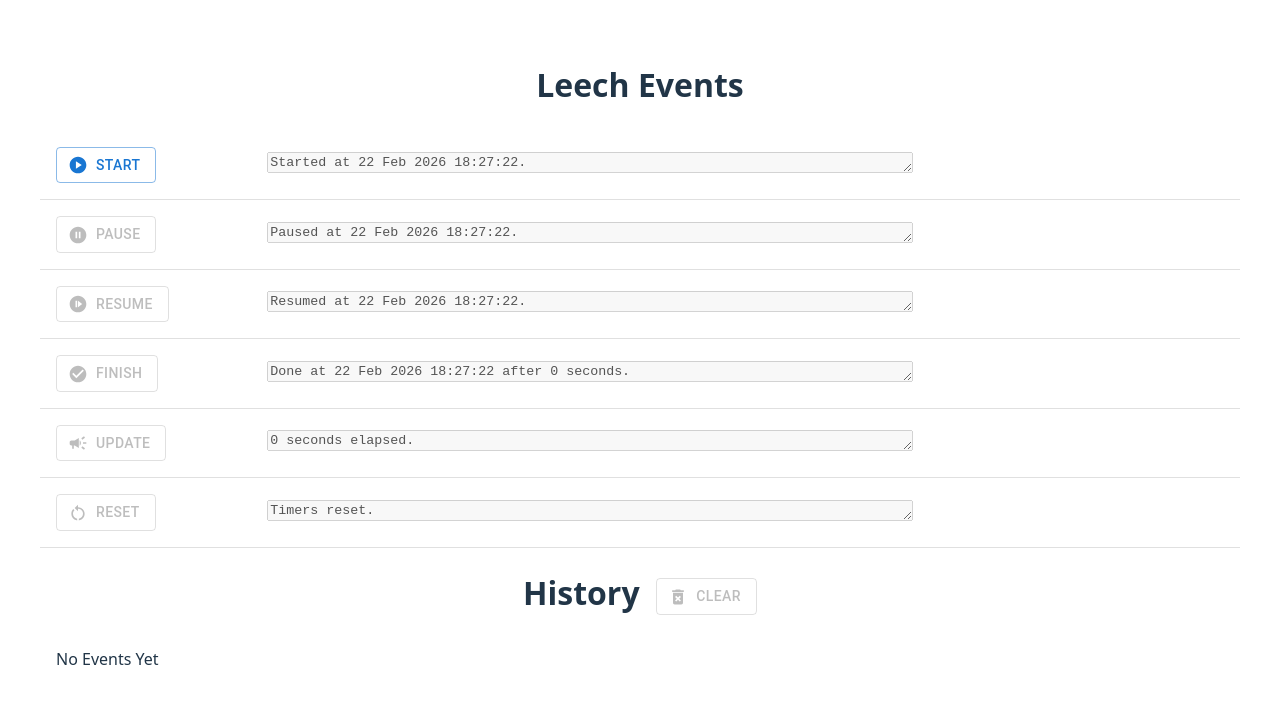
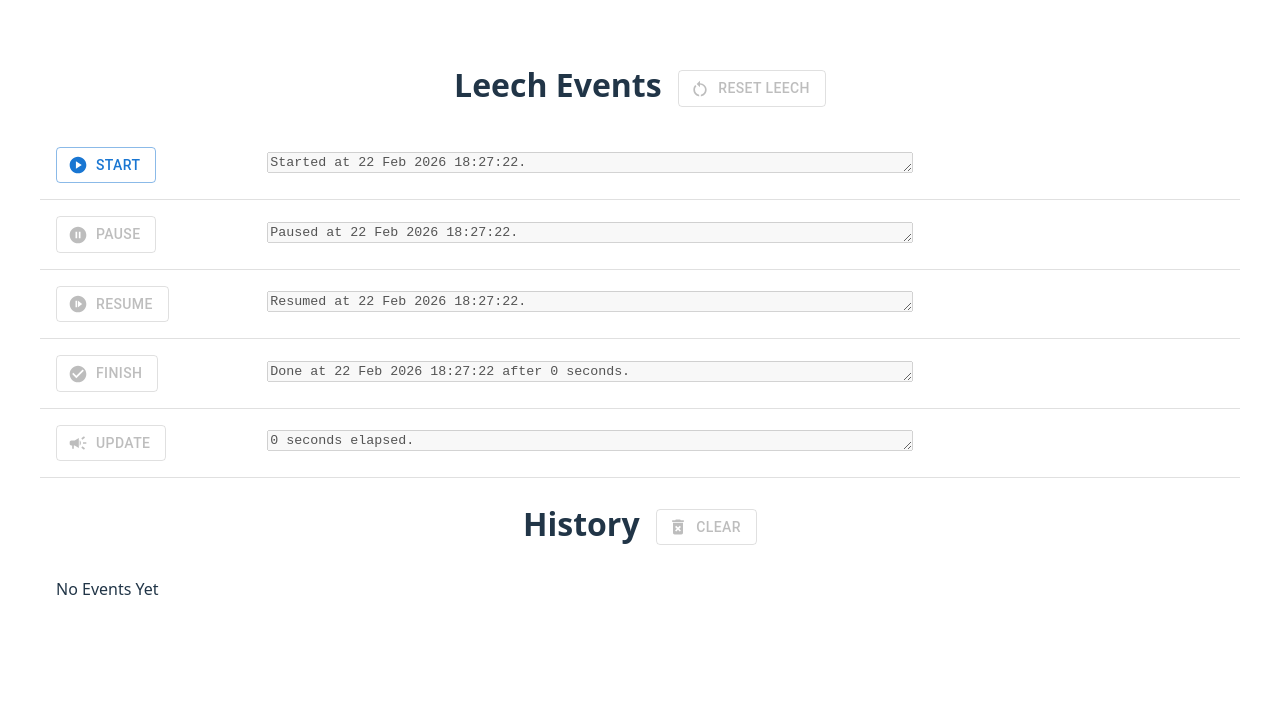
Before and after one commit to shaoster/LeechTimer, a React (Vite) app: page / in a window 1280 px wide. Shown: the top 704 px of the page. Built offline with nearby package versions, Linux system fonts and the light colour scheme.

Commit message:
Add some simple animations to direct attention.

```diff
--- a/package.json
+++ b/package.json
@@ -18,7 +18,8 @@
     "@mui/material": "^7.3.8",
     "humanize-duration": "^3.33.2",
     "react": "^19.2.0",
-    "react-dom": "^19.2.0"
+    "react-dom": "^19.2.0",
+    "react-transition-group": "^4.4.5"
   },
   "devDependencies": {
     "@eslint/js": "^9.39.1",
--- a/src/components/CopyPastableTextBox.tsx
+++ b/src/components/CopyPastableTextBox.tsx
@@ -42,7 +42,8 @@ const CopyPastableTextBox = (props: CopyPastableTextBoxInput) => {
     } = props;
     const {
         data,
-        appendHistory
+        appendHistory,
+        setShowCopied,
     } = useContext<DataContextType>(DataContext);
     const renderedText = fillTemplate(textTemplate, data);
     console.log(renderedText);
@@ -53,6 +54,7 @@ const CopyPastableTextBox = (props: CopyPastableTextBoxInput) => {
             }
         }
         navigator.clipboard.writeText(renderedText);
+        setShowCopied(true);
         appendHistory(renderedText);
     };
 
--- a/src/components/TextBoxContainer.tsx
+++ b/src/components/TextBoxContainer.tsx
@@ -1,15 +1,17 @@
-import { Button, List, ListItem, Table, TableBody} from "@mui/material";
+import { Alert, Button, Fade, List, ListItem, Snackbar, Table, TableBody} from "@mui/material";
 import { useEffect, useState } from "react";
 import CopyPastableTextBox from "./CopyPastableTextBox";
 import humanizeDuration from "humanize-duration";
 import { Campaign, NotStarted, PauseCircle, PlayCircle, RestartAlt, CheckCircle, DeleteForever } from "@mui/icons-material";
 import { DataContext, INITIAL_DATA } from "../context";
+import { TransitionGroup } from "react-transition-group";
 
 const TextBoxContainer = () => {
     const [timerRunning, setTimerRunning] = useState(false);
     const [secondsElapsed, setSecondsElapsed] = useState(0);
     const [data, setData] = useState(INITIAL_DATA);
-    const [finished, setFinished] = useState(false)
+    const [finished, setFinished] = useState(false);
+    const [showCopied, setShowCopied] = useState(false);
     const [history, setHistory] = useState<Array<string>>([]);
     useEffect(() => {
         const intervalId = setInterval(() => {
@@ -73,10 +75,17 @@ const TextBoxContainer = () => {
         }
     }
     return (<div>
-        <h1>Leech Events</h1>
+        <h1>
+            Leech Events
+            &nbsp;
+            <Button variant="outlined" startIcon={<RestartAlt/>} onClick={reset} disabled={resetDisabled}>
+                Reset Leech
+            </Button>
+
+        </h1>
         <Table>
             <TableBody>
-                <DataContext.Provider value={{data: data, appendHistory: appendHistory}}>
+                <DataContext.Provider value={{data: data, appendHistory: appendHistory, setShowCopied: setShowCopied}}>
                     <CopyPastableTextBox
                         label="Start"
                         icon={<PlayCircle/>}
@@ -111,13 +120,6 @@ const TextBoxContainer = () => {
                         textTemplate={`{timeElapsed} elapsed.`}
                         disabled={updateDisabled}
                     />
-                    <CopyPastableTextBox
-                        label="Reset"
-                        icon={<RestartAlt/>}
-                        onCopy={reset}
-                        textTemplate={`Timers reset.`}
-                        disabled={resetDisabled}
-                    />
                 </DataContext.Provider>
             </TableBody>
         </Table>
@@ -130,13 +132,31 @@ const TextBoxContainer = () => {
         </h1>
         {history.length == 0 ? <ListItem>No Events Yet</ListItem> :
             <List>
-                {history.map((entry)=> (
-                    <ListItem>
-                        {entry}
-                    </ListItem>
-                ))}
+                <TransitionGroup>
+                    {history.map((entry, index)=> (
+                        <Fade key={index} timeout={500}>
+                            <ListItem>
+                                {entry}
+                            </ListItem>
+                        </Fade>
+                    ))}
+                </TransitionGroup>
             </List>
         }
+        <Snackbar
+            open={showCopied}
+            autoHideDuration={2000}
+            onClose={()=>setShowCopied(false)}
+        >
+            <Alert
+                onClose={()=>setShowCopied(false)}
+                severity="success"
+                variant="filled"
+                sx={{ width: '100%'}}
+            >
+                Copied to clipboard!
+            </Alert>
+        </Snackbar>
     </div>);
 }
 
--- a/src/context.ts
+++ b/src/context.ts
@@ -8,9 +8,11 @@ export const INITIAL_DATA = {
 export type DataContextType = {
     data: Record<string, string | number>;
     appendHistory: (text: string) => void;
+    setShowCopied: (status: boolean) => void;
 };
 
 export const DataContext = createContext<DataContextType>({
     data: INITIAL_DATA,
-    appendHistory: () => {}
+    appendHistory: () => {},
+    setShowCopied: () => {},
 });
```
Also changed, not shown: 1 other file (tests, documents, lock files or other folders).
